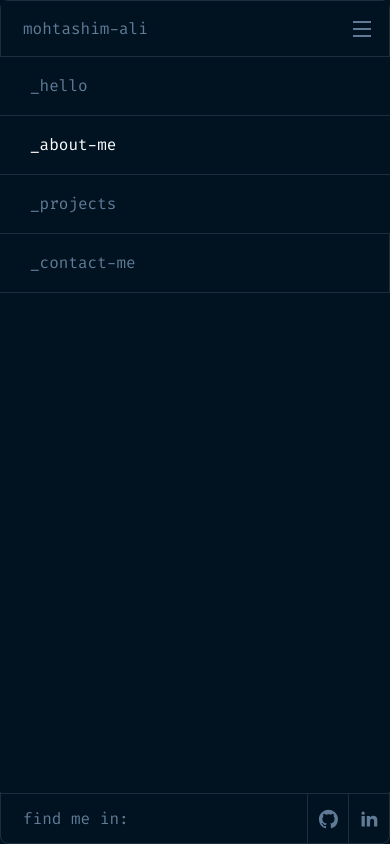
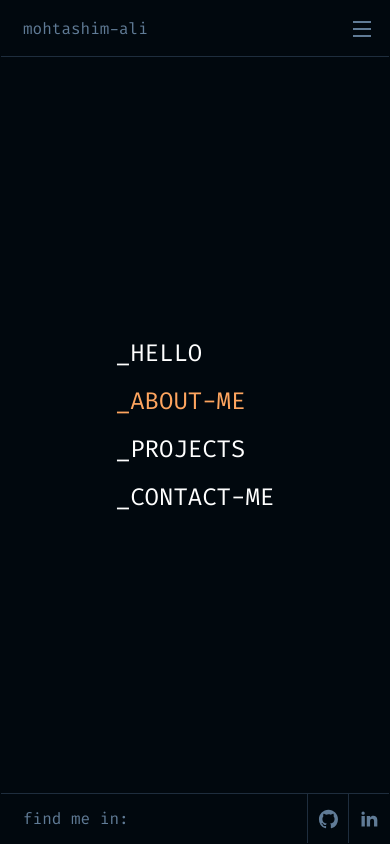
Before and after one commit to MohtashimAli85/portfolio, a Next.js app: page /about-me in a window 390 px wide. Both pictures are taken after a click on the button 362 px from the left and 28 px from the top of the page. Built offline with nearby package versions, Linux system fonts and the light colour scheme.

Commit message:
created animated mobile navbar

```diff
--- a/src/app/components/layout/Footer/index.tsx
+++ b/src/app/components/layout/Footer/index.tsx
@@ -4,7 +4,7 @@ import React from 'react';
 
 const Footer = () => {
   return (
-    <footer className='h-[50px]   border-t border-divider flex items-center justify-between'>
+    <footer className='h-[50px] relative z-20   border-t border-divider flex items-center justify-between'>
       <div className='h-full items-center flex-1 md:flex-none flex justify-between pl-[22px] md:border-r border-divider text-secondary-dark'>
         <h6 className='whitespace-nowrap pr-4'>find me in:</h6>
         <div className='flex h-full'>
--- a/src/app/components/layout/Navbar/Menu/Item.tsx
+++ b/src/app/components/layout/Navbar/Menu/Item.tsx
@@ -12,18 +12,29 @@ export const links = Object.keys(names).toSpliced(-1) as Props['href'][];
 export const mobileLinks = Object.keys(names) as Props['href'][];
 interface Props extends React.LiHTMLAttributes<HTMLLIElement> {
   href: keyof typeof names;
+  isMobile?: boolean;
+  delay?: string;
+  open?: boolean;
 }
-const Item: FC<Props> = ({ href, ...rest }) => {
+const Item: FC<Props> = ({ href, isMobile = false, delay, open, ...rest }) => {
   const pathname = usePathname();
   const isActive = pathname === href;
   return (
     <li
       {...rest}
-      className={`grid md:place-content-center border-b-[3px] last:border-r last:border-r-divider ${
-        isActive
-          ? 'border-pale-orange'
-          : ' border-transparent text-secondary-dark hover:bg-primary-light'
-      } transition-all`}
+      style={{
+        animationDelay: delay || '0',
+        animationFillMode:"forwards"
+      }}
+      className={
+        isMobile
+          ? `text-2xl uppercase ${open ? 'opacity-0 translate-y-[1rem]  animate-fadeInUp' : 'animate-fadeOut'} ${isActive?'text-pale-orange':''} hover:text-pale-orange transition-colors ease-in-cubic`
+          : `grid md:place-content-center border-b-[3px] last:border-r last:border-r-divider ${
+              isActive
+                ? 'border-pale-orange'
+                : ' border-transparent text-secondary-dark hover:bg-primary-light'
+            } transition-all`
+      }
     >
       <Link href={href} className='px-[30px] py-[17px]'>
         {names[href]}
--- a/src/app/components/layout/Navbar/Menu/index.tsx
+++ b/src/app/components/layout/Navbar/Menu/index.tsx
@@ -1,10 +1,12 @@
 'use client';
+import { Button } from '@/app/components/ui/Button';
+import Item, { links } from './Item';
+import { FC } from 'react';
 import MenuIcon from '@/app/icons/social/MenuIcon';
-import Item, { links, mobileLinks } from './Item';
-import { Button } from '@/app/components/ui/Button';
-import { useState } from 'react';
-import MobileMenu from './mobile';
-const Menu = () => {
+interface Props {
+  handleToggle: () => void;
+}
+const Menu:FC<Props> = ({handleToggle}) => {
   return (
     <nav className=' md:basis-[65%] h-full md:border-l md:border-r border-divider'>
       <ul className='hidden md:flex h-full [&>li+li]:border-l [&>li+li]:border-l-divider'>
@@ -12,7 +14,9 @@ const Menu = () => {
           <Item href={href} key={href} />
         ))}
       </ul>
-      <MobileMenu/>
+      <Button className='px-[18px] md:hidden h-full' onClick={handleToggle}>
+        <MenuIcon className='' />
+      </Button>
     </nav>
   );
 };
--- a/src/app/components/layout/Navbar/Menu/mobile/index.tsx
+++ b/src/app/components/layout/Navbar/Menu/mobile/index.tsx
@@ -1,12 +1,15 @@
+'use client';
 import { Button } from '@/app/components/ui/Button';
 import MenuIcon from '@/app/icons/social/MenuIcon';
 import React, { useCallback, useEffect, useRef, useState } from 'react';
 import Item, { mobileLinks } from '../Item';
 
-type Props = {};
+type Props = {
+  open: boolean;
+  handleClose: () => void;
+};
 
-const MobileMenu = (props: Props) => {
-  const [open, setOpen] = useState(false);
+const MobileMenu = ({ open, handleClose }: Props) => {
   const menuRef = useRef<HTMLUListElement>(null);
 
   useEffect(() => {
@@ -31,29 +34,30 @@ const MobileMenu = (props: Props) => {
       return () => clearTimeout(timeoutId);
     }
   }, [open]);
-  const handleClose = useCallback(() => {
-    console.log('pewx')
-    setOpen(false);
-  }, []);
+
   return (
     <>
-      <Button
-        className='px-[18px] md:hidden h-full'
-        onClick={() => {
-          setOpen((prev) => !prev);
+      <div
+        style={{
+          transform: `scaleY(${open ? 1 : 0})`,
+          transformOrigin: 'left bottom',
+          willChange: 'transform'
         }}
-      >
-        <MenuIcon className='' />
-      </Button>
+        className='left-0 top-0 transition-transform duration-[1200ms] ease-in-out-quart  fixed bottom-0 w-full bg-primary-dark h-full '
+      ></div>
       <ul
         ref={menuRef}
-        style={{
-          opacity: open ? 1 : 0
-        }}
-        className={`bg-primary  top-[57px] -z-10 absolute transition-opacity  h-[calc(100dvh-109px)] inset-0 md:hidden [&>li]:border-b [&>li]:border-b-divider`}
+        className={`  top-[57px] z-20 absolute transition-opacity  h-[calc(100%-109px)] inset-0 md:hidden grid place-content-center gap-4`}
       >
-        {mobileLinks.map((href) => (
-          <Item href={href} key={href} onClick={handleClose} />
+        {mobileLinks.map((href, index) => (
+          <Item
+            href={href}
+            key={href}
+            onClick={handleClose}
+            isMobile
+            delay={(index+1) * (open?300:0) + 'ms'}
+            open={open}
+          />
         ))}
       </ul>
     </>
--- a/src/app/components/layout/Navbar/index.tsx
+++ b/src/app/components/layout/Navbar/index.tsx
@@ -1,14 +1,26 @@
-import React from 'react';
+'use client';
+import React, { useCallback, useState } from 'react';
 import Menu from './Menu';
 import ContactMe from './ContactMe';
+import MobileMenu from './Menu/mobile';
 
 const Navbar = () => {
+  const [open, setOpen] = useState(false);
+  const handleToggle = useCallback(() => setOpen((prev) => !prev), []);
+  const handleClose = useCallback(() => {
+    setOpen(false);
+  }, []);
   return (
-    <header className='h-[56px] bg-primary  border-b border-divider flex items-center justify-between md:justify-normal'>
-      <h1 className='text-secondary-dark md:basis-[20%] pl-[22px]'>mohtashim-ali</h1>
-      <Menu/>
-      <ContactMe/>
-    </header>
+    <>
+      <header className='relative z-20 h-[56px]   border-b border-divider flex items-center justify-between md:justify-normal'>
+        <h1 className='text-secondary-dark md:basis-[20%] pl-[22px]'>
+          mohtashim-ali
+        </h1>
+        <Menu handleToggle={handleToggle} />
+        <ContactMe />
+      </header>
+      <MobileMenu open={open} handleClose={handleClose} />
+    </>
   );
 };
 
--- a/tailwind.config.ts
+++ b/tailwind.config.ts
@@ -8,6 +8,11 @@ const config: Config = {
   ],
   theme: {
     extend: {
+      transitionTimingFunction: {
+        'in-out-quart': 'cubic-bezier(0.76, 0, 0.24, 1)',
+        'in-out-quard': 'cubic-bezier(0.45, 0, 0.55, 1)',
+        'in-cubic': 'cubic-bezier(0.32, 0, 0.67, 0)'
+      },
       backgroundImage: {
         'gradient-radial': 'radial-gradient(var(--tw-gradient-stops))',
         'gradient-conic':
@@ -27,9 +32,33 @@ const config: Config = {
         'pale-orange': '#FEA55F',
         aquamarine: '#43D9AD',
         salmon: '#E99287',
-        lavender:'#C98BDF',
-        divider:'#1E2D3D',
+        lavender: '#C98BDF',
+        divider: '#1E2D3D'
       }
+    },
+    keyframes: {
+      fadeInUp: {
+        '0%': {
+          opacity: '0',
+          transform: 'translateY(1rem)'
+        },
+        '100%': {
+          opacity: '1',
+          transform: 'translateY(0)'
+        }
+      },
+      fadeOut: {
+        '0%': {
+          opacity: '1',
+        },
+        '100%': {
+          opacity: '0',
+        }
+      }
+    },
+    animation: {
+      fadeInUp: 'fadeInUp 0.5s cubic-bezier(0.61, 1, 0.88, 1)',
+      fadeOut: 'fadeOut 0.5s ease-out'
     }
   },
   plugins: []
```
